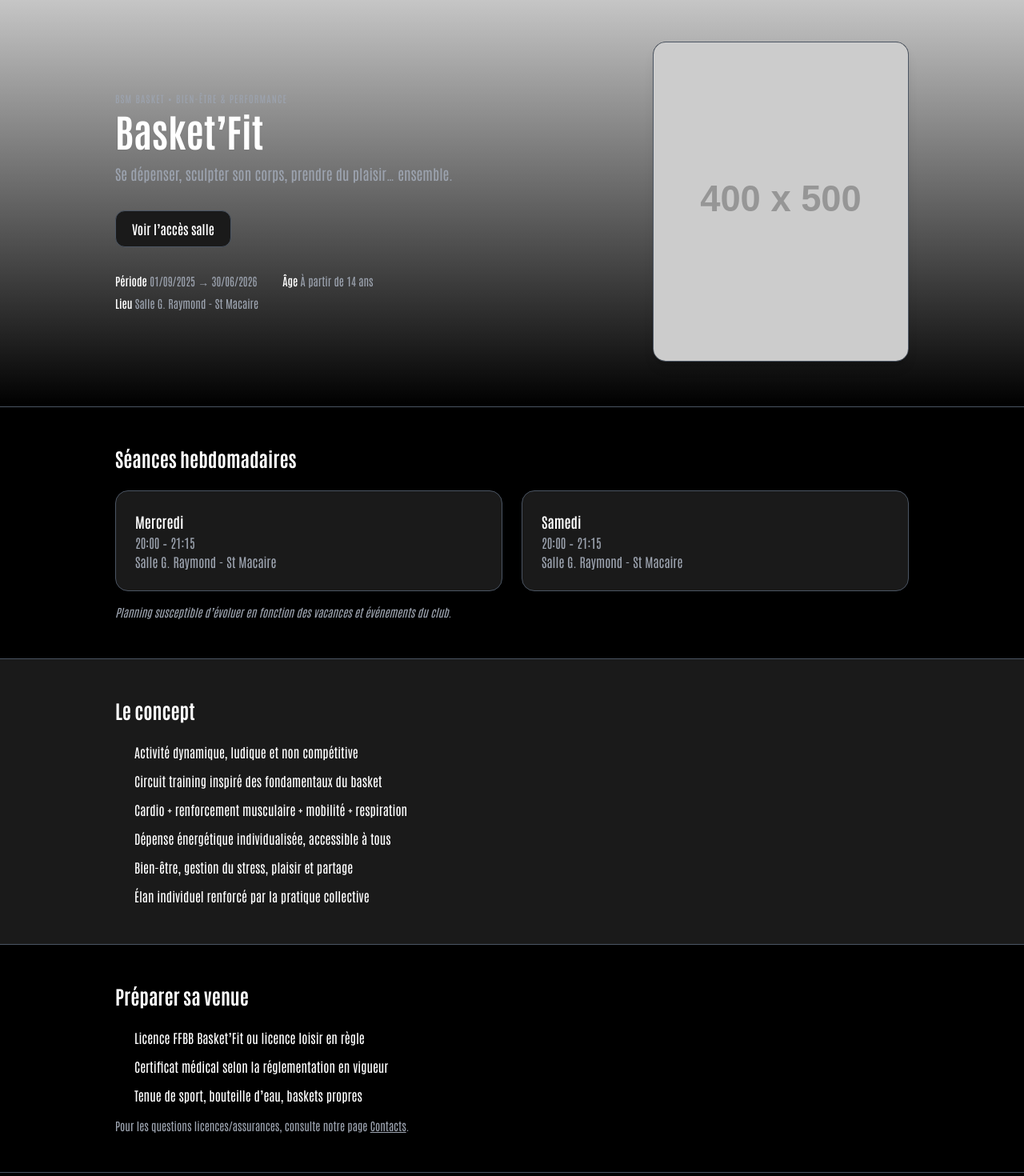
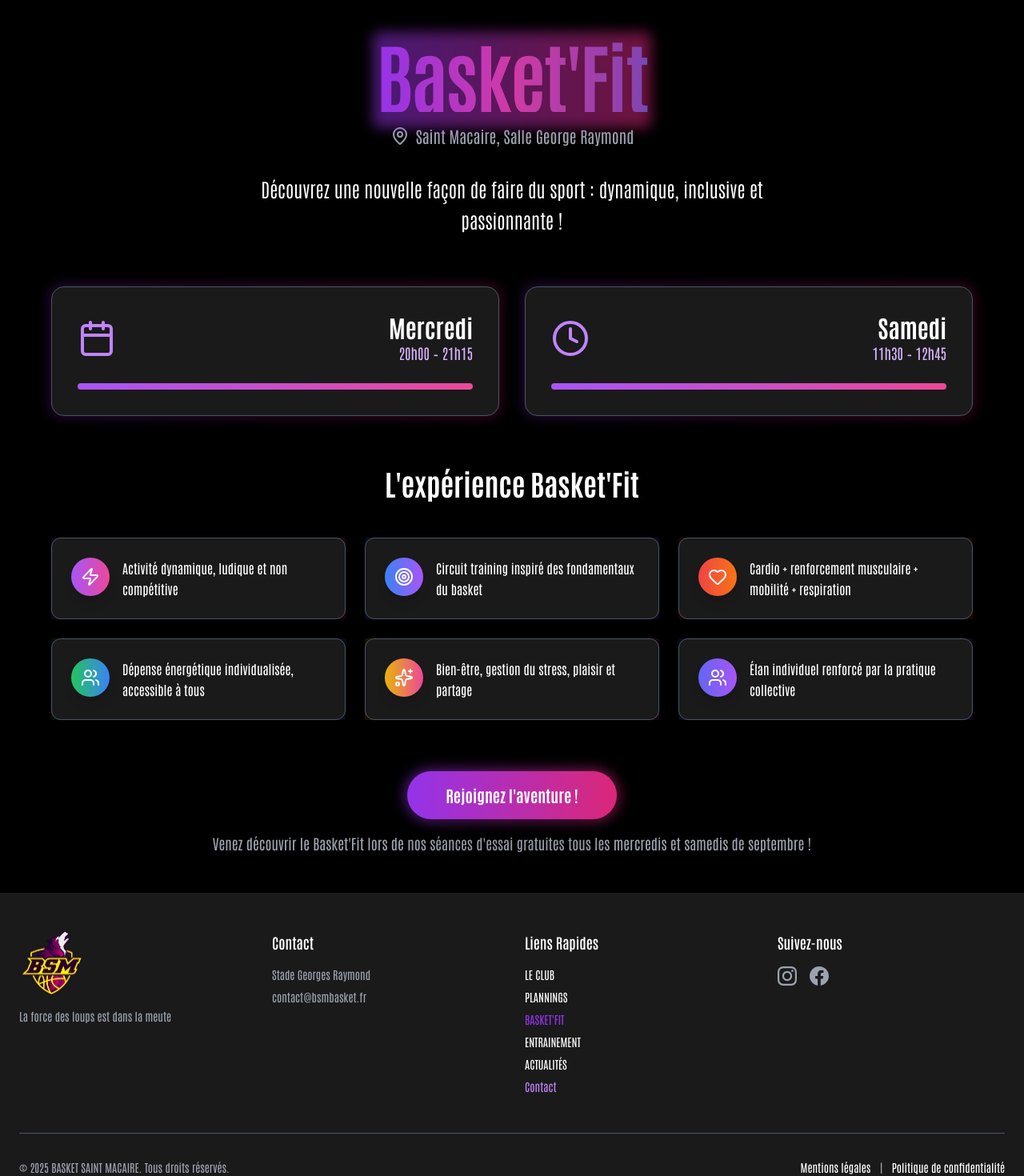
Before and after one commit to BasketSaintMacaire/bsm_website, a Vue app: page /basketfit in a window 1280 px wide. Shown: the part 100-1570 px from the top of the page at 80% size. Built offline with nearby package versions, Linux system fonts and the light colour scheme.

Commit message:
FEAT : Ajout page BasketFit

```diff
--- a/src/App.vue
+++ b/src/App.vue
@@ -10,7 +10,7 @@
 const links = [
   { to: '/leclub', text: 'LE CLUB' },
   { to: '/planning', text: 'PLANNINGS' },
-  //{ to: '/basketfit', text: "BASKET'FIT" },
+  { to: '/basketfit', text: "BASKET'FIT" },
   { to: '/planning-entrainement', text: 'ENTRAINEMENT' },
   { to: '/actualites', text: 'ACTUALITÉS' },
 ]
--- a/src/views/BasketFitView.vue
+++ b/src/views/BasketFitView.vue
@@ -1,242 +1,244 @@
 <script setup lang="ts">
-import { ref, computed, onMounted } from 'vue'
+import { ref, onMounted } from 'vue'
+import { Calendar, Clock, MapPin, Zap, Heart, Users, Target, Sparkles } from 'lucide-vue-next'
 
-type Session = {
-  weekday: 'Lundi' | 'Mardi' | 'Mercredi' | 'Jeudi' | 'Vendredi' | 'Samedi' | 'Dimanche'
-  start: string
-  end: string
-}
-
-const activityName = 'Basket’Fit'
-
-// Saison issue de l’affiche (01/09/2025 → 30/06/2026)
-const seasonStart = '2025-09-01'
-const seasonEnd = '2026-06-30'
-
-// Données lieu issues de l’affiche + comité 49
-const venue = {
-  name: 'Salle G. Raymond - St Macaire',
-  street: 'Rue Georges Raymond',
-  postalCode: '49450',
-  city: 'Saint-Macaire-en-Mauges',
-  commune: 'Sèvremoine',
-  region: 'Pays de la Loire',
-  country: 'FR',
-  gmapsQuery: encodeURIComponent(
-    'Salle Georges Raymond, Rue Georges Raymond, 49450 Saint-Macaire-en-Mauges',
-  ),
-}
-
-const clubLinks = {
-  contacts: 'https://www.bsmbasket.fr/contacts/',
-  site: 'https://www.bsmbasket.fr/',
-}
-
-// Créneaux (affiche)
-const sessions = ref<Session[]>([
-  { weekday: 'Mercredi', start: '20:00', end: '21:15' },
-  { weekday: 'Samedi', start: '20:00', end: '21:15' },
-])
-
-// Âge: le site BSM annonce “section basket fit ouverte à partir de 14 ans”
-const minAge = ref<number>(14)
-const ageText = computed(() => `À partir de ${minAge.value} ans`)
-
-const benefits = [
-  'Activité dynamique, ludique et non compétitive',
-  'Circuit training inspiré des fondamentaux du basket',
-  'Cardio + renforcement musculaire + mobilité + respiration',
-  'Dépense énergétique individualisée, accessible à tous',
-  'Bien-être, gestion du stress, plaisir et partage',
-  'Élan individuel renforcé par la pratique collective',
+const sessions = [
+  { day: 'Mercredi', time: '20h00 – 21h15', icon: Calendar },
+  { day: 'Samedi', time: '11h30 – 12h45', icon: Clock },
 ]
 
-const requirements = [
-  'Licence FFBB Basket’Fit ou licence loisir en règle',
-  'Certificat médical selon la réglementation en vigueur',
-  'Tenue de sport, bouteille d’eau, baskets propres',
+const venue = 'Saint Macaire, Salle George Raymond'
+
+const features = [
+  {
+    text: 'Activité dynamique, ludique et non compétitive',
+    icon: Zap,
+    color: 'from-purple-500 to-pink-500',
+  },
+  {
+    text: 'Circuit training inspiré des fondamentaux du basket',
+    icon: Target,
+    color: 'from-blue-500 to-purple-500',
+  },
+  {
+    text: 'Cardio + renforcement musculaire + mobilité + respiration',
+    icon: Heart,
+    color: 'from-red-500 to-orange-500',
+  },
+  {
+    text: 'Dépense énergétique individualisée, accessible à tous',
+    icon: Users,
+    color: 'from-green-500 to-blue-500',
+  },
+  {
+    text: 'Bien-être, gestion du stress, plaisir et partage',
+    icon: Sparkles,
+    color: 'from-yellow-500 to-pink-500',
+  },
+  {
+    text: 'Élan individuel renforcé par la pratique collective',
+    icon: Users,
+    color: 'from-indigo-500 to-purple-500',
+  },
 ]
 
-const jsonLd = computed(() => {
-  return {
-    '@context': 'https://schema.org',
-    '@type': 'Event',
-    name: `BSM ${activityName}`,
-    eventAttendanceMode: 'https://schema.org/OfflineEventAttendanceMode',
-    startDate: seasonStart,
-    endDate: seasonEnd,
-    eventSchedule: sessions.value.map((s) => ({
-      '@type': 'Schedule',
-      byDay: s.weekday,
-      startTime: s.start,
-      endTime: s.end,
-    })),
-    location: {
-      '@type': 'SportsActivityLocation',
-      name: venue.name,
-      address: {
-        '@type': 'PostalAddress',
-        streetAddress: venue.street,
-        postalCode: venue.postalCode,
-        addressLocality: venue.city,
-        addressRegion: venue.region,
-        addressCountry: venue.country,
-      },
-    },
-  }
-})
+const isVisible = ref(false)
 
 onMounted(() => {
-  const el = document.getElementById('basketfit-jsonld')
-  if (el) el.textContent = JSON.stringify(jsonLd.value)
+  setTimeout(() => {
+    isVisible.value = true
+  }, 100)
 })
 </script>
 
 <template>
-  <main class="bg-page text-mainText dark:bg-page-dark dark:text-mainText-dark">
-    <!-- HERO -->
-    <section
-      class="border-b border-borderColor dark:border-borderColor-dark bg-gradient-to-b from-card/80 to-transparent"
+  <div class="min-h-screen bg-page dark:bg-page-dark relative overflow-hidden">
+    <!-- Light Mode Background Elements -->
+    <div class="absolute inset-0 overflow-hidden dark:hidden">
+      <div
+        class="absolute -top-40 -right-40 w-80 h-80 bg-purple-100 rounded-full mix-blend-multiply filter blur-xl opacity-60 animate-pulse"
+      ></div>
+      <div
+        class="absolute -bottom-40 -left-40 w-80 h-80 bg-blue-100 rounded-full mix-blend-multiply filter blur-xl opacity-60 animate-pulse animation-delay-2000"
+      ></div>
+      <div
+        class="absolute top-1/2 left-1/2 transform -translate-x-1/2 -translate-y-1/2 w-60 h-60 bg-pink-100 rounded-full mix-blend-multiply filter blur-xl opacity-40 animate-pulse animation-delay-4000"
+      ></div>
+    </div>
+
+    <!-- Dark Mode Background Elements -->
+    <div class="absolute inset-0 overflow-hidden hidden dark:block">
+      <div
+        class="absolute -top-40 -right-40 w-80 h-80 bg-purple-500 rounded-full mix-blend-multiply filter blur-xl opacity-20 animate-pulse"
+      ></div>
+      <div
+        class="absolute -bottom-40 -left-40 w-80 h-80 bg-blue-500 rounded-full mix-blend-multiply filter blur-xl opacity-20 animate-pulse animation-delay-2000"
+      ></div>
+      <div
+        class="absolute top-1/2 left-1/2 transform -translate-x-1/2 -translate-y-1/2 w-60 h-60 bg-pink-500 rounded-full mix-blend-multiply filter blur-xl opacity-10 animate-pulse animation-delay-4000"
+      ></div>
+    </div>
+
+    <div class="relative z-10 min-h-screen flex items-center justify-center py-12 px-4">
+      <div class="w-full max-w-6xl mx-auto">
+        <!-- Hero Section -->
+        <div class="text-center mb-16" :class="{ 'animate-fade-in-up': isVisible }">
+          <div class="relative inline-block">
+            <h1
+              class="text-6xl md:text-8xl font-black text-transparent bg-clip-text bg-gradient-to-r from-purple-600 via-pink-500 to-blue-600 mb-4 tracking-tight"
             >
-      <div class="mx-auto max-w-5xl px-4 py-14 flex flex-col md:flex-row md:items-center gap-10">
-        <div class="flex-1">
-          <p class="uppercase tracking-widest text-xs text-mutedText dark:text-mutedText-dark mb-2">
-            BSM Basket • Bien-être & Performance
+              Basket'Fit
+            </h1>
+            <div
+              class="absolute -inset-1 bg-gradient-to-r from-purple-600 to-pink-600 rounded-lg blur opacity-25 dark:opacity-50"
+            ></div>
+          </div>
+          <div
+            class="flex items-center justify-center text-mutedText dark:text-mutedText-dark text-xl mb-8"
+          >
+            <MapPin class="w-6 h-6 mr-2" />
+            <span>{{ venue }}</span>
+          </div>
+          <p
+            class="text-2xl text-mainText dark:text-mainText-dark font-light max-w-2xl mx-auto leading-relaxed"
+          >
+            Découvrez une nouvelle façon de faire du sport : dynamique, inclusive et passionnante !
           </p>
-          <h1
-            class="text-4xl md:text-5xl font-extrabold text-accent dark:text-accent-dark drop-shadow-sm"
+        </div>
+
+        <!-- Sessions Cards -->
+        <div
+          class="grid md:grid-cols-2 gap-8 mb-16"
+          :class="{ 'animate-fade-in-up animation-delay-300': isVisible }"
         >
-            Basket’Fit
-          </h1>
-          <p class="mt-4 text-lg text-mutedText dark:text-mutedText-dark max-w-xl">
-            Se dépenser, sculpter son corps, prendre du plaisir… ensemble.
-          </p>
-          <div class="mt-8 flex flex-wrap gap-3">
-            <a
-              :href="`https://www.google.com/maps/search/?q=${venue.gmapsQuery}`"
-              target="_blank"
-              rel="noopener"
-              class="inline-flex items-center justify-center rounded-xl px-5 py-2.5 font-semibold border border-borderColor dark:border-borderColor-dark bg-card text-mainText dark:bg-card-dark dark:text-mainText-dark hover:bg-accent/10 dark:hover:bg-accent-dark/10 transition"
+          <div v-for="(session, index) in sessions" :key="session.day" class="group relative">
+            <div
+              class="absolute -inset-0.5 bg-gradient-to-r from-purple-600 to-pink-600 rounded-2xl blur opacity-25 group-hover:opacity-50 dark:group-hover:opacity-75 transition duration-1000 group-hover:duration-200"
+            ></div>
+            <div
+              class="relative bg-card dark:bg-card-dark backdrop-blur-lg rounded-2xl p-8 border border-borderColor dark:border-borderColor-dark hover:border-purple-300 dark:hover:border-white/40 transition-all duration-300 transform hover:scale-105 shadow-lg"
             >
-              Voir l’accès salle
-            </a>
+              <div class="flex items-center justify-between mb-6">
+                <component
+                  :is="session.icon"
+                  class="w-12 h-12 text-purple-600 dark:text-purple-400"
+                />
+                <div class="text-right">
+                  <div class="text-3xl font-bold text-mainText dark:text-mainText-dark">
+                    {{ session.day }}
                   </div>
-          <ul
-            class="mt-8 flex flex-wrap gap-x-8 gap-y-2 text-sm text-mutedText dark:text-mutedText-dark"
-          >
-            <li>
-              <span class="font-semibold text-mainText dark:text-mainText-dark">Période</span>
-              01/09/2025 → 30/06/2026
-            </li>
-            <li>
-              <span class="font-semibold text-mainText dark:text-mainText-dark">Âge</span>
-              {{ ageText }}
-            </li>
-            <li>
-              <span class="font-semibold text-mainText dark:text-mainText-dark">Lieu</span>
-              {{ venue.name }}
-            </li>
-          </ul>
-        </div>
-        <div class="flex-1 flex justify-center md:justify-end">
-          <img
-            src="https://placehold.co/400x500/png?text=Basket%27Fit%20BSM&font=roboto"
-            alt="Basket’Fit BSM"
-            class="rounded-2xl shadow-lg w-full max-w-xs object-cover border border-borderColor dark:border-borderColor-dark bg-card dark:bg-card-dark"
-            loading="lazy"
-          />
+                  <div class="text-purple-600 dark:text-purple-300 text-lg">{{ session.time }}</div>
                 </div>
               </div>
-    </section>
+              <div class="h-2 bg-gradient-to-r from-purple-500 to-pink-500 rounded-full"></div>
+            </div>
+          </div>
+        </div>
 
-    <!-- SÉANCES -->
-    <section>
-      <div class="mx-auto max-w-5xl px-4 py-12">
-        <h2 class="text-2xl font-bold mb-6 text-accent dark:text-accent-dark">
-          Séances hebdomadaires
+        <!-- Features Grid -->
+        <div class="mb-16" :class="{ 'animate-fade-in-up animation-delay-600': isVisible }">
+          <h2 class="text-4xl font-bold text-center text-mainText dark:text-mainText-dark mb-12">
+            L'expérience Basket'Fit
           </h2>
-        <div class="grid gap-6 sm:grid-cols-2">
-          <article
-            v-for="s in sessions"
-            :key="s.weekday"
-            class="rounded-2xl border border-borderColor dark:border-borderColor-dark bg-card dark:bg-card-dark p-6 shadow-sm hover:shadow-lg transition"
+          <div class="grid md:grid-cols-2 lg:grid-cols-3 gap-6">
+            <div
+              v-for="(feature, index) in features"
+              :key="index"
+              class="group relative overflow-hidden"
+              :style="{ animationDelay: `${index * 100}ms` }"
             >
-            <h3 class="text-lg font-semibold text-mainText dark:text-mainText-dark">
-              {{ s.weekday }}
-            </h3>
-            <p class="text-mutedText dark:text-mutedText-dark">{{ s.start }} – {{ s.end }}</p>
-            <p class="text-mutedText dark:text-mutedText-dark">{{ venue.name }}</p>
-          </article>
+              <div
+                class="absolute -inset-0.5 bg-gradient-to-r opacity-20 group-hover:opacity-40 dark:opacity-25 dark:group-hover:opacity-75 transition duration-1000 group-hover:duration-200 rounded-xl blur"
+                :class="feature.color"
+              ></div>
+              <div
+                class="relative bg-card dark:bg-card-dark backdrop-blur-sm rounded-xl p-6 border border-borderColor dark:border-borderColor-dark hover:border-purple-300 dark:hover:border-white/30 transition-all duration-300 transform hover:scale-105 hover:rotate-1 shadow-md"
+              >
+                <div class="flex items-start space-x-4">
+                  <div class="flex-shrink-0">
+                    <div
+                      class="w-12 h-12 rounded-full bg-gradient-to-r flex items-center justify-center shadow-lg"
+                      :class="feature.color"
+                    >
+                      <component :is="feature.icon" class="w-6 h-6 text-white" />
                     </div>
-        <p class="mt-4 text-sm text-mutedText dark:text-mutedText-dark italic">
-          Planning susceptible d’évoluer en fonction des vacances et événements du club.
+                  </div>
+                  <p class="text-mainText dark:text-mainText-dark leading-relaxed">
+                    {{ feature.text }}
                   </p>
                 </div>
-    </section>
+              </div>
+            </div>
+          </div>
+        </div>
 
-    <!-- CONCEPT -->
-    <section
-      class="border-y border-borderColor dark:border-borderColor-dark bg-card dark:bg-card-dark"
+        <!-- Call to Action -->
+        <div class="text-center" :class="{ 'animate-fade-in-up animation-delay-900': isVisible }">
+          <div class="relative inline-block">
+            <div
+              class="absolute -inset-1 bg-gradient-to-r from-purple-600 to-pink-600 rounded-full blur opacity-50"
+            ></div>
+            <button
+              class="relative bg-gradient-to-r from-purple-600 to-pink-600 text-white font-bold py-4 px-12 rounded-full text-xl hover:from-purple-700 hover:to-pink-700 transform hover:scale-105 transition-all duration-300 shadow-2xl"
+              @click="$router.push('/contact')"
             >
-      <div class="mx-auto max-w-5xl px-4 py-12">
-        <h2 class="text-2xl font-bold mb-6 text-accent dark:text-accent-dark">Le concept</h2>
-        <ul class="space-y-3">
-          <li v-for="b in benefits" :key="b" class="pl-6 relative">
-            <span
-              class="absolute left-0 top-2 h-2.5 w-2.5 rounded-full bg-accent dark:bg-accent-dark"
-            ></span>
-            {{ b }}
-          </li>
-        </ul>
+              Rejoignez l'aventure !
+            </button>
           </div>
-    </section>
-
-    <!-- PRÉPARER SA VENUE -->
-    <section>
-      <div class="mx-auto max-w-5xl px-4 py-12">
-        <h2 class="text-2xl font-bold mb-6 text-accent dark:text-accent-dark">Préparer sa venue</h2>
-        <ul class="space-y-3">
-          <li v-for="r in requirements" :key="r" class="pl-6 relative">
-            <span
-              class="absolute left-0 top-2 h-2.5 w-2.5 rounded-full bg-accent dark:bg-accent-dark"
-            ></span>
-            {{ r }}
-          </li>
-        </ul>
-        <p class="mt-4 text-sm text-mutedText dark:text-mutedText-dark">
-          Pour les questions licences/assurances, consulte notre page
-          <a
-            :href="clubLinks.contacts"
-            class="underline hover:text-accent dark:hover:text-accent-dark"
-            >Contacts</a
-          >.
+          <p class="text-mutedText dark:text-mutedText-dark mt-4 text-lg">
+            Venez découvrir le Basket'Fit lors de nos séances d'essai gratuites tous les mercredis
+            et samedis de septembre !
           </p>
         </div>
-    </section>
-
-    <!-- LIEU -->
-    <section
-      class="border-y border-borderColor dark:border-borderColor-dark bg-gradient-to-t from-card/80 to-transparent"
-    >
-      <div class="mx-auto max-w-5xl px-4 py-12">
-        <h2 class="text-2xl font-bold mb-6 text-accent dark:text-accent-dark">Lieu & accès</h2>
-        <address class="not-italic mb-4">
-          <div class="font-semibold text-mainText dark:text-mainText-dark">{{ venue.name }}</div>
-          <div>{{ venue.street }}</div>
-          <div>{{ venue.postalCode }} – {{ venue.city }}</div>
-        </address>
-        <div
-          class="overflow-hidden rounded-2xl border border-borderColor dark:border-borderColor-dark shadow-lg"
-        >
-          <iframe
-            class="w-full h-[340px] block"
-            :src="`https://www.google.com/maps?q=${venue.gmapsQuery}&output=embed`"
-            loading="lazy"
-            referrerpolicy="no-referrer-when-downgrade"
-            title="Plan d’accès Basket’Fit - BSM"
-          ></iframe>
       </div>
     </div>
-    </section>
-  </main>
+  </div>
 </template>
+
+<style scoped>
+@keyframes fade-in-up {
+  from {
+    opacity: 0;
+    transform: translateY(30px);
+  }
+  to {
+    opacity: 1;
+    transform: translateY(0);
+  }
+}
+
+.animate-fade-in-up {
+  animation: fade-in-up 0.8s ease-out forwards;
+}
+
+.animation-delay-300 {
+  animation-delay: 300ms;
+}
+
+.animation-delay-600 {
+  animation-delay: 600ms;
+}
+
+.animation-delay-900 {
+  animation-delay: 900ms;
+}
+
+.animation-delay-2000 {
+  animation-delay: 2s;
+}
+
+.animation-delay-4000 {
+  animation-delay: 4s;
+}
+
+/* Custom backdrop blur for better browser support */
+.backdrop-blur-lg {
+  backdrop-filter: blur(16px);
+  -webkit-backdrop-filter: blur(16px);
+}
+
+.backdrop-blur-sm {
+  backdrop-filter: blur(4px);
+  -webkit-backdrop-filter: blur(4px);
+}
+</style>
```
Lines whose indentation alone changed are shown as unchanged.
